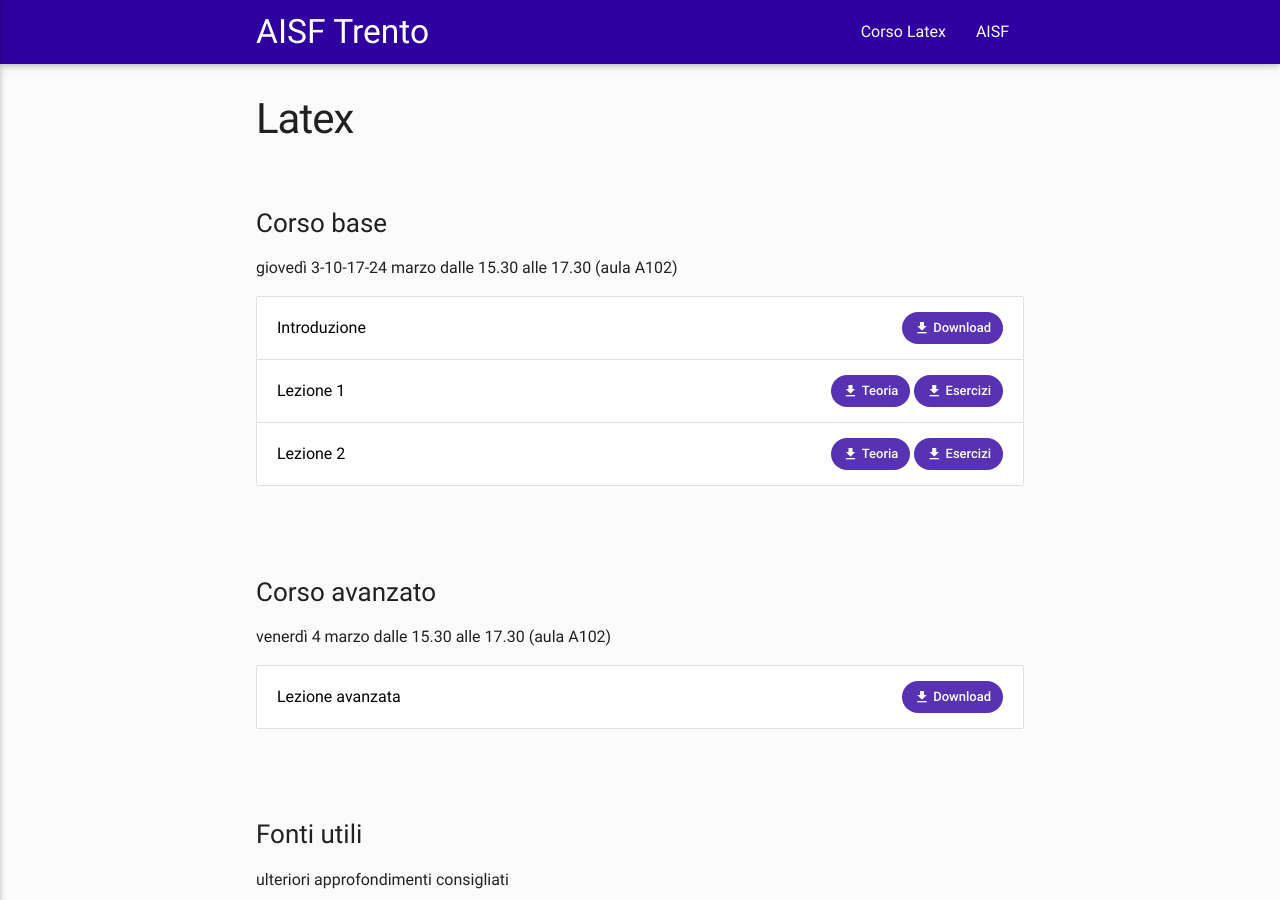
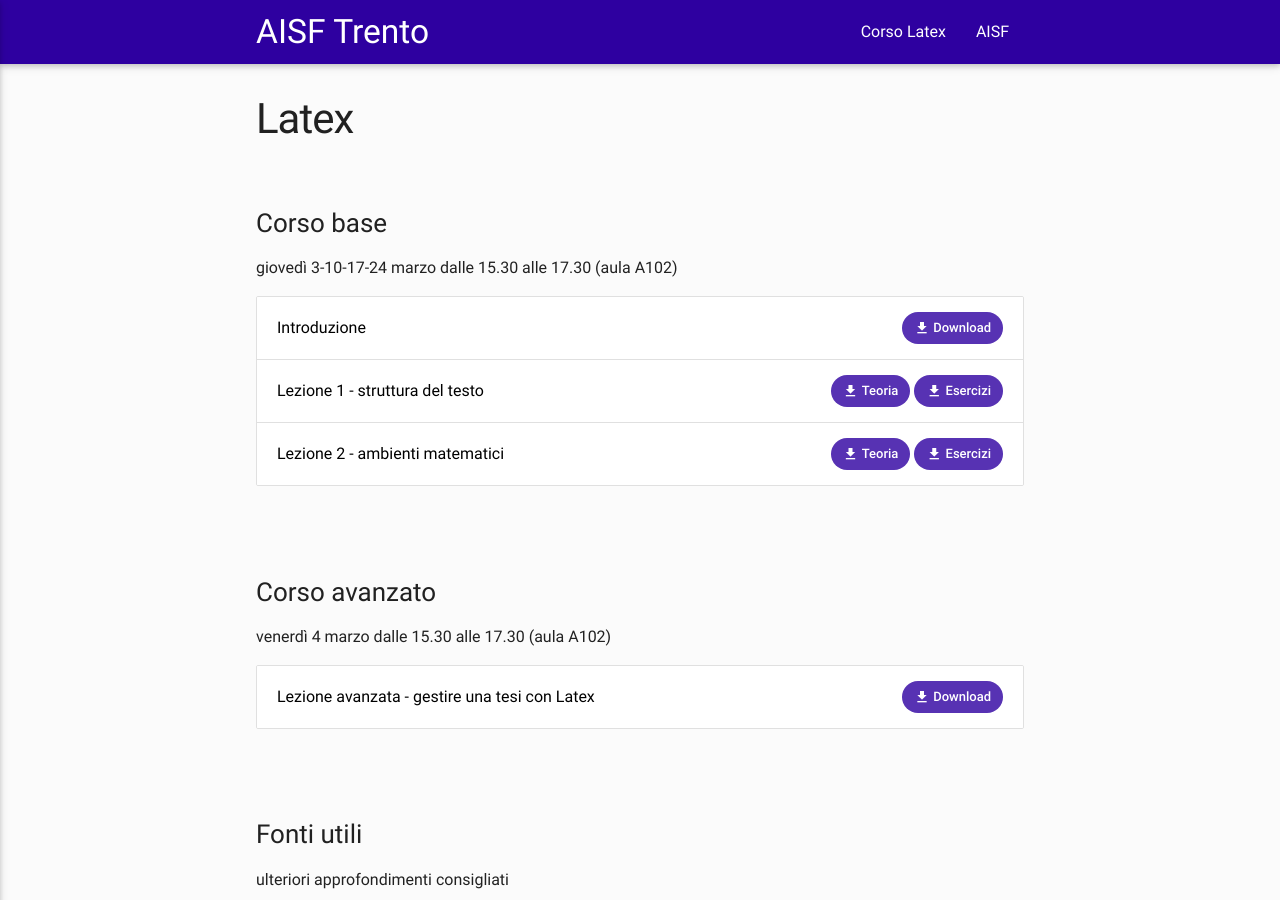
Before and after one commit to ai-sf/trento, a Jekyll site: the page built from latex.html, in a window 1280 px wide and 900 px high. Built offline with Jekyll 4.4.1, drawn with Linux system fonts in a browser that asks for light colours; nearby versions of some CDN libraries.

Commit message:
Update latex.yml

```diff
--- a/_data/latex.yml
+++ b/_data/latex.yml
@@ -6,25 +6,25 @@ sezioni:
         urls:
         - nome: "Download"
           url: "Introduzione.pdf"
-      - testo: "Lezione 1"
+      - testo: "Lezione 1 - struttura del testo"
         urls:
         - nome: "Teoria"
           url: "Lezione_1.pdf"
         - nome: "Esercizi"
           url: "Esercizi_1.pdf"
-      - testo: "Lezione 2"
+      - testo: "Lezione 2 - ambienti matematici"
         urls:
         - nome: "Teoria"
           url: "Lezione_2.pdf"
         - nome: "Esercizi"
           url: "Esercizi_2.pdf"
-#      - testo: "Lezione 3"
+#      - testo: "Lezione 3 - tabelle e figure"
 #        urls:
 #       - nome: "Teoria"
 #          url: "Lezione_3.pdf"
 #        - nome: "Esercizi"
 #          url: "Esercizi_3.pdf"
-#      - testo: "Lezione 4"
+#      - testo: "Lezione 4 - varie ed eventuali"
 #        urls:
 #       - nome: "Teoria"
 #          url: "Lezione_4.pdf"
@@ -33,7 +33,7 @@ sezioni:
   - titolo: "Corso avanzato"
     testo: "venerdì 4 marzo dalle 15.30 alle 17.30 (aula A102)"
     downloads:
-      - testo: "Lezione avanzata"
+      - testo: "Lezione avanzata - gestire una tesi con Latex"
         urls:
         - nome: "Download"
           url: "Lezione_4bis.pdf"
```
